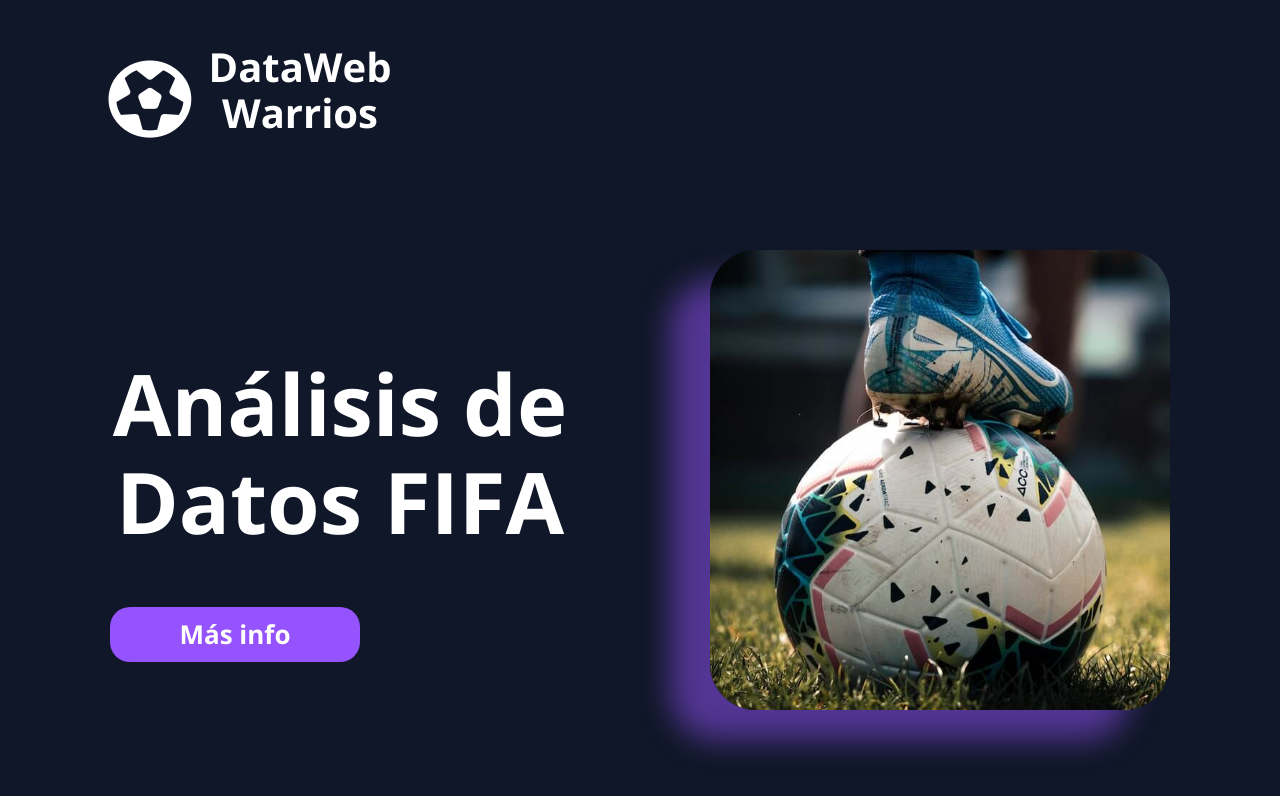
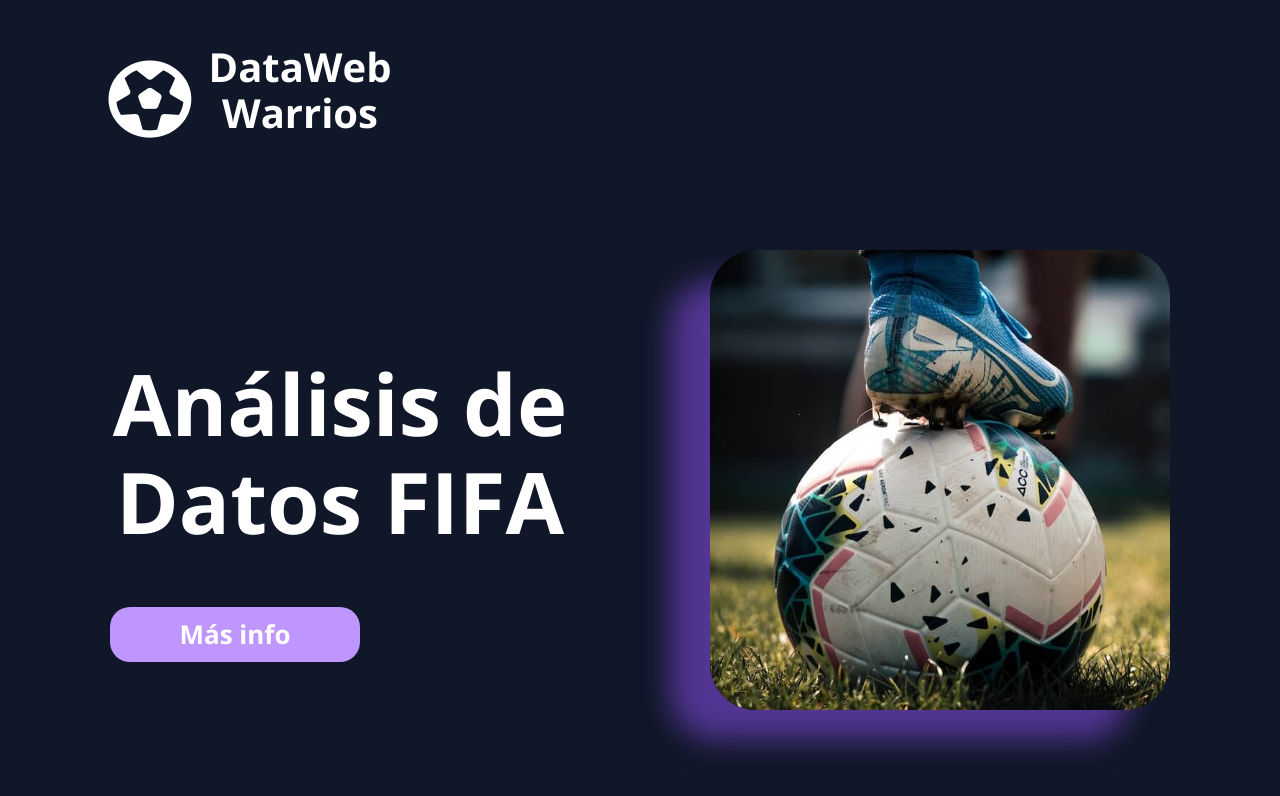
Before and after one commit to SoyIsabelMM/Hackathon-Deportivo-WebData-Warriors, a React (Create React App) app: page / in a window 1280 px wide. In both pictures the pointer is over the button "Más info". Shown: the top 796 px of the page. Built offline with nearby package versions, Linux system fonts and the light colour scheme.

Commit message:
style: Agragar el hover al botón

```diff
--- a/src/blocks/btn/btn.css
+++ b/src/blocks/btn/btn.css
@@ -8,4 +8,9 @@
   font-size: 26px;
   border-radius: 20px;
   cursor: pointer;
+  transition: 0.3 all ease-in;
 }
+
+.btn:hover {
+  background-color: #bf96fe;
+}
```
